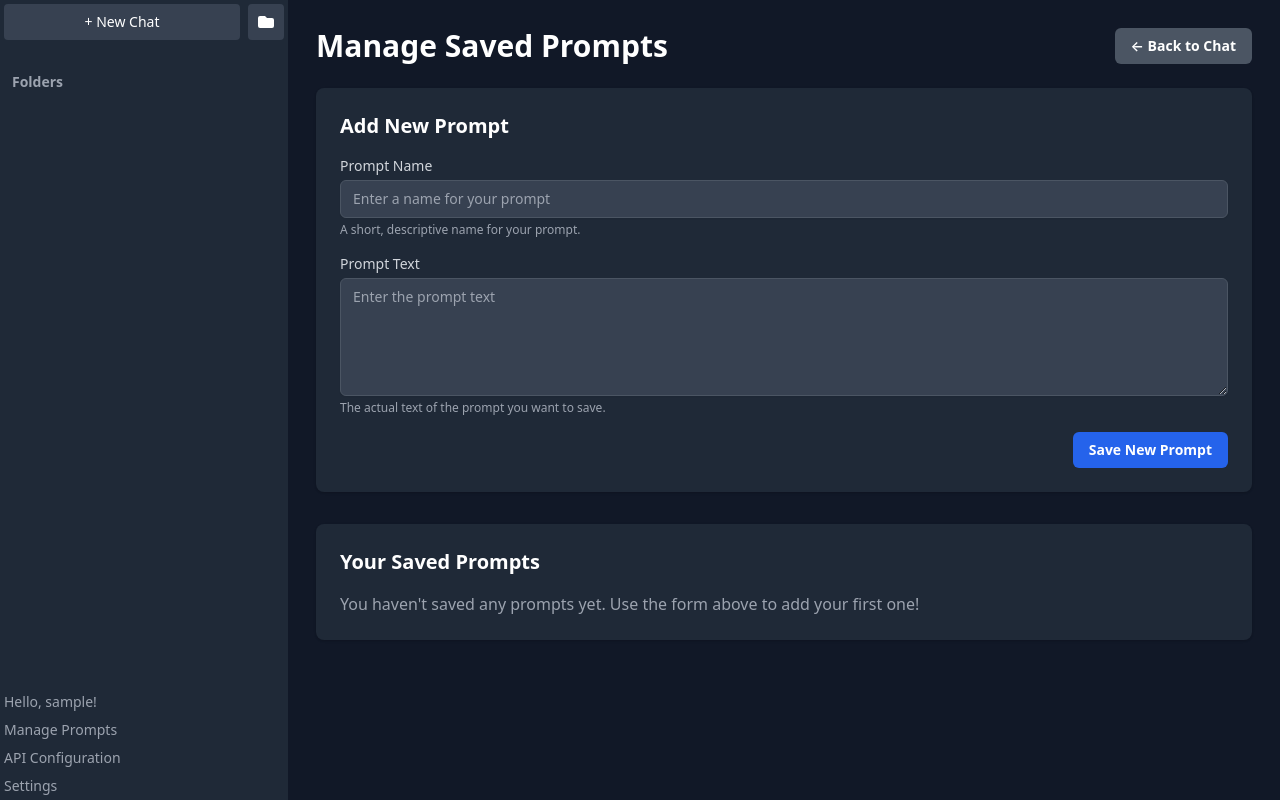
After one commit to teswolf96/neuroneko, a Django app: page /manage-prompts/ in a window 1280 px wide. The commit adds this page. Run offline with Django 4.2, Linux system fonts and the light colour scheme; the visitor is signed in with stand-in values (Sample User, id 1); data that the repository does not hold is empty.

Commit message:
Ability to manage saved prompts

```diff
--- a/chat/forms.py
+++ b/chat/forms.py
@@ -1,5 +1,5 @@
 from django import forms
-from .models import UserSettings, AIModel, AIEndpoint
+from .models import UserSettings, AIModel, AIEndpoint, SavedPrompt
 
 class UserSettingsForm(forms.ModelForm):
     def __init__(self, *args, **kwargs):
@@ -102,3 +102,35 @@ class AIModelForm(forms.ModelForm):
         else:
             self.fields['endpoint'].queryset = AIEndpoint.objects.none()
             self.fields['endpoint'].empty_label = "User context required"
+
+class SavedPromptForm(forms.ModelForm):
+    class Meta:
+        model = SavedPrompt
+        fields = ['name', 'prompt_text']
+        widgets = {
+            'name': forms.TextInput(attrs={
+                'class': 'mt-1 block w-full bg-gray-700 border border-gray-600 rounded-md shadow-sm py-2 px-3 text-white focus:outline-none focus:ring-blue-500 focus:border-blue-500 sm:text-sm',
+                'placeholder': 'Enter a name for your prompt'
+            }),
+            'prompt_text': forms.Textarea(attrs={
+                'rows': 5,
+                'class': 'mt-1 block w-full bg-gray-700 border border-gray-600 rounded-md shadow-sm py-2 px-3 text-white focus:outline-none focus:ring-blue-500 focus:border-blue-500 sm:text-sm',
+                'placeholder': 'Enter the prompt text'
+            }),
+        }
+        help_texts = {
+            'name': "A short, descriptive name for your prompt.",
+            'prompt_text': "The actual text of the prompt you want to save.",
+        }
+
+    def __init__(self, *args, **kwargs):
+        self.user = kwargs.pop('user', None) # Store user if passed
+        super().__init__(*args, **kwargs)
+
+    def save(self, commit=True):
+        instance = super().save(commit=False)
+        if self.user:
+            instance.user = self.user # Assign user before saving
+        if commit:
+            instance.save()
+        return instance
--- a/chat/templates/chat/index.html
+++ b/chat/templates/chat/index.html
@@ -116,6 +116,7 @@
             <button class="text-sm text-gray-400 flex items-center">Hello, {{ user.username }}!</button>
             <!-- <button class="text-sm text-gray-400 flex">Manage Tags</button> Placeholder -->
             <!-- <button class="text-sm text-gray-400 flex">Import / Export</button> Placeholder -->
+            <a href="{% url 'manage_prompts' %}" class="text-sm text-gray-400 flex hover:text-white">Manage Prompts</a>
             <a href="{% url 'api_config' %}" class="text-sm text-gray-400 flex hover:text-white">API Configuration</a>
             <a href="{% url 'user_settings' %}" class="text-sm text-gray-400 flex hover:text-white">Settings</a>
         </div>
--- /dev/null
+++ b/chat/templates/chat/manage_prompts.html
@@ -0,0 +1,98 @@
+{% extends "chat/index.html" %}
+
+{% block title %}Manage Prompts - {{ block.super }}{% endblock %}
+
+{% block content %}
+<div class="p-4 md:p-6">
+    <div class="flex justify-between items-center mb-6">
+        <h1 class="text-2xl md:text-3xl font-semibold text-white">Manage Saved Prompts</h1>
+        <a href="{% url 'index' %}" class="bg-gray-600 hover:bg-gray-500 text-white font-semibold py-2 px-4 rounded-md text-sm transition duration-150 ease-in-out">
+            &larr; Back to Chat
+        </a>
+    </div>
+
+    {% if messages %}
+        <div class="mb-4">
+            {% for message in messages %}
+                <div class="p-3 rounded-md {% if message.tags == 'success' %}bg-green-600{% elif message.tags == 'error' %}bg-red-600{% else %}bg-blue-600{% endif %} text-white text-sm">
+                    {{ message }}
+                </div>
+            {% endfor %}
+        </div>
+    {% endif %}
+
+    <!-- Add New Prompt Form -->
+    <div class="bg-gray-800 p-4 md:p-6 rounded-lg shadow mb-8">
+        <h2 class="text-xl font-semibold text-white mb-4">Add New Prompt</h2>
+        <form method="post" action="{% url 'manage_prompts' %}" class="space-y-4">
+            {% csrf_token %}
+            <div>
+                <label for="{{ form.name.id_for_label }}" class="block text-sm font-medium text-gray-300 mb-1">Prompt Name</label>
+                {{ form.name }}
+                {% if form.name.help_text %}
+                    <p class="mt-1 text-xs text-gray-400">{{ form.name.help_text }}</p>
+                {% endif %}
+                {% if form.name.errors %}
+                    <div class="mt-1 text-sm text-red-400">
+                        {% for error in form.name.errors %}
+                            <p>{{ error }}</p>
+                        {% endfor %}
+                    </div>
+                {% endif %}
+            </div>
+            <div>
+                <label for="{{ form.prompt_text.id_for_label }}" class="block text-sm font-medium text-gray-300 mb-1">Prompt Text</label>
+                {{ form.prompt_text }}
+                {% if form.prompt_text.help_text %}
+                    <p class="mt-1 text-xs text-gray-400">{{ form.prompt_text.help_text }}</p>
+                {% endif %}
+                {% if form.prompt_text.errors %}
+                    <div class="mt-1 text-sm text-red-400">
+                        {% for error in form.prompt_text.errors %}
+                            <p>{{ error }}</p>
+                        {% endfor %}
+                    </div>
+                {% endif %}
+            </div>
+            <div class="flex justify-end">
+                <button type="submit" class="bg-blue-600 hover:bg-blue-700 text-white font-semibold py-2 px-4 rounded-md text-sm transition duration-150 ease-in-out">
+                    Save New Prompt
+                </button>
+            </div>
+        </form>
+    </div>
+
+    <!-- List of Saved Prompts -->
+    <div class="bg-gray-800 p-4 md:p-6 rounded-lg shadow">
+        <h2 class="text-xl font-semibold text-white mb-4">Your Saved Prompts</h2>
+        {% if prompts %}
+            <div class="space-y-4">
+                {% for prompt in prompts %}
+                    <div class="bg-gray-700 p-4 rounded-md shadow hover:shadow-lg transition-shadow duration-150">
+                        <div class="flex justify-between items-start">
+                            <div>
+                                <h3 class="text-lg font-semibold text-blue-400">{{ prompt.name }}</h3>
+                                <p class="text-gray-300 text-sm mt-1 whitespace-pre-wrap">{{ prompt.prompt_text|truncatewords:50 }}</p>
+                                <small class="text-gray-500 text-xs">Last updated: {{ prompt.updated_at|date:"M d, Y, P" }}</small>
+                            </div>
+                            <div class="flex space-x-2 flex-shrink-0 ml-4">
+                                <a href="{% url 'prompt_update' pk=prompt.pk %}" class="text-sm bg-yellow-500 hover:bg-yellow-600 text-white font-semibold py-1 px-3 rounded-md transition duration-150 ease-in-out">
+                                    Edit
+                                </a>
+                                <form method="post" action="{% url 'prompt_delete' pk=prompt.pk %}" onsubmit="return confirm('Are you sure you want to delete this prompt?');" class="inline">
+                                    {% csrf_token %}
+                                    <button type="submit" class="text-sm bg-red-600 hover:bg-red-700 text-white font-semibold py-1 px-3 rounded-md transition duration-150 ease-in-out">
+                                        Delete
+                                    </button>
+                                </form>
+                            </div>
+                        </div>
+                    </div>
+                {% endfor %}
+            </div>
+        {% else %}
+            <p class="text-gray-400">You haven't saved any prompts yet. Use the form above to add your first one!</p>
+        {% endif %}
+    </div>
+</div>
+{% endblock %}
--- a/chat/urls.py
+++ b/chat/urls.py
@@ -7,6 +7,9 @@ urlpatterns = [
     path('login/', views.login_view, name='login'),
     path('logout/', views.logout_view, name='logout'),
     path('settings/', views.user_settings_view, name='user_settings'),
+    path('manage-prompts/', views.manage_prompts_view, name='manage_prompts'),
+    path('manage-prompts/update/<int:pk>/', views.prompt_update_view, name='prompt_update'),
+    path('manage-prompts/delete/<int:pk>/', views.prompt_delete_view, name='prompt_delete'),
     path('create_new_chat/', views.create_new_chat_view, name='create_new_chat'),
 
     # API Configuration URLs
--- a/chat/views.py
+++ b/chat/views.py
@@ -10,8 +10,8 @@ import json
 from django.contrib import messages
 from asgiref.sync import async_to_sync # Added for sync view calling async code
 
-from .models import Chat, Message, Folder, UserSettings, AIEndpoint, AIModel
-from .forms import UserSettingsForm, AIEndpointForm, AIModelForm
+from .models import Chat, Message, Folder, UserSettings, AIEndpoint, AIModel, SavedPrompt
+from .forms import UserSettingsForm, AIEndpointForm, AIModelForm, SavedPromptForm
 from .api_client import test_anthropic_endpoint, get_static_completion # New import
 
 
@@ -66,6 +66,62 @@ def user_settings_view(request):
     else:
         form = UserSettingsForm(instance=user_settings, user=request.user)
     return render(request, 'chat/user_settings.html', {'form': form})
+
+@login_required
+def manage_prompts_view(request):
+    if request.method == 'POST':
+        form = SavedPromptForm(request.POST, user=request.user)
+        if form.is_valid():
+            form.save()
+            messages.success(request, 'Prompt saved successfully!')
+            return redirect('manage_prompts')
+        else:
+            # If form is invalid, re-render with errors
+            prompts = SavedPrompt.objects.filter(user=request.user)
+            context = {
+                'prompts': prompts,
+                'form': form  # Pass the invalid form back to the template
+            }
+            return render(request, 'chat/manage_prompts.html', context)
+    else:
+        form = SavedPromptForm(user=request.user) # For GET request, an empty form
+
+    prompts = SavedPrompt.objects.filter(user=request.user)
+    context = {
+        'prompts': prompts,
+        'form': form
+    }
+    return render(request, 'chat/manage_prompts.html', context)
+
+@login_required
+def prompt_update_view(request, pk):
+    prompt = get_object_or_404(SavedPrompt, pk=pk, user=request.user)
+    if request.method == 'POST':
+        form = SavedPromptForm(request.POST, instance=prompt, user=request.user)
+        if form.is_valid():
+            form.save()
+            messages.success(request, 'Prompt updated successfully!')
+            return redirect('manage_prompts')
+    else:
+        form = SavedPromptForm(instance=prompt, user=request.user)
+
+    # This view will render a part of the manage_prompts.html or a specific form template
+    # For now, let's assume it reuses manage_prompts.html and we'll handle display there
+    # or create a simple separate template like 'prompt_form.html'
+    # To keep it simple, we can pass a flag or use a different template.
+    # Let's pass an 'update_form' to distinguish in the template, or redirect to a page with just this form.
+    # For now, rendering a dedicated simple form page might be cleaner.
+    return render(request, 'chat/prompt_form.html', {'form': form, 'prompt_instance': prompt})
+
+
+@login_required
+@require_POST # Ensure this view is only accessed via POST
+def prompt_delete_view(request, pk):
+    prompt = get_object_or_404(SavedPrompt, pk=pk, user=request.user)
+    prompt_name = prompt.name
+    prompt.delete()
+    messages.success(request, f"Prompt '{prompt_name}' deleted successfully.")
+    return redirect('manage_prompts')
 
 # API Endpoint Views
 @login_required
```
Also changed, not shown: chat/templates/chat/prompt_form.html (added, +76 -0 lines).
